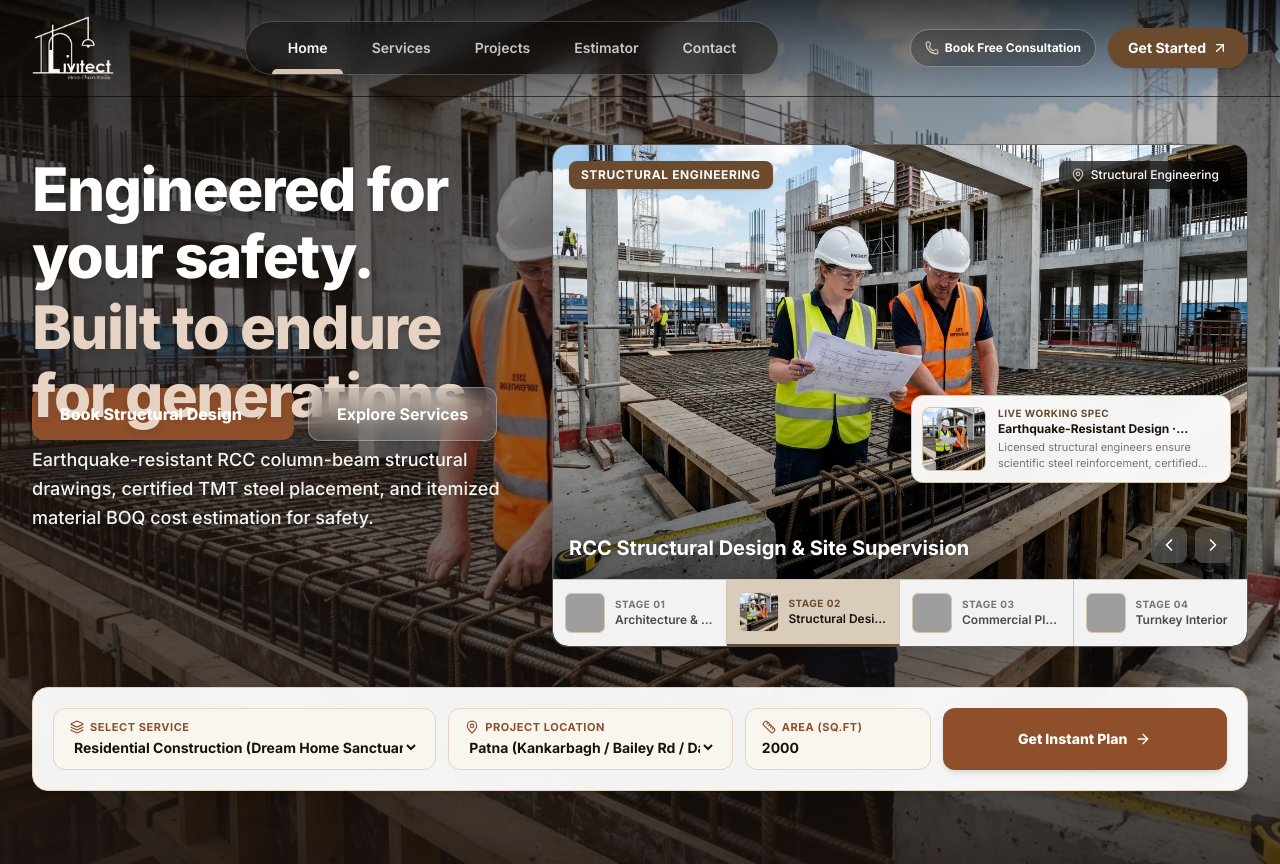
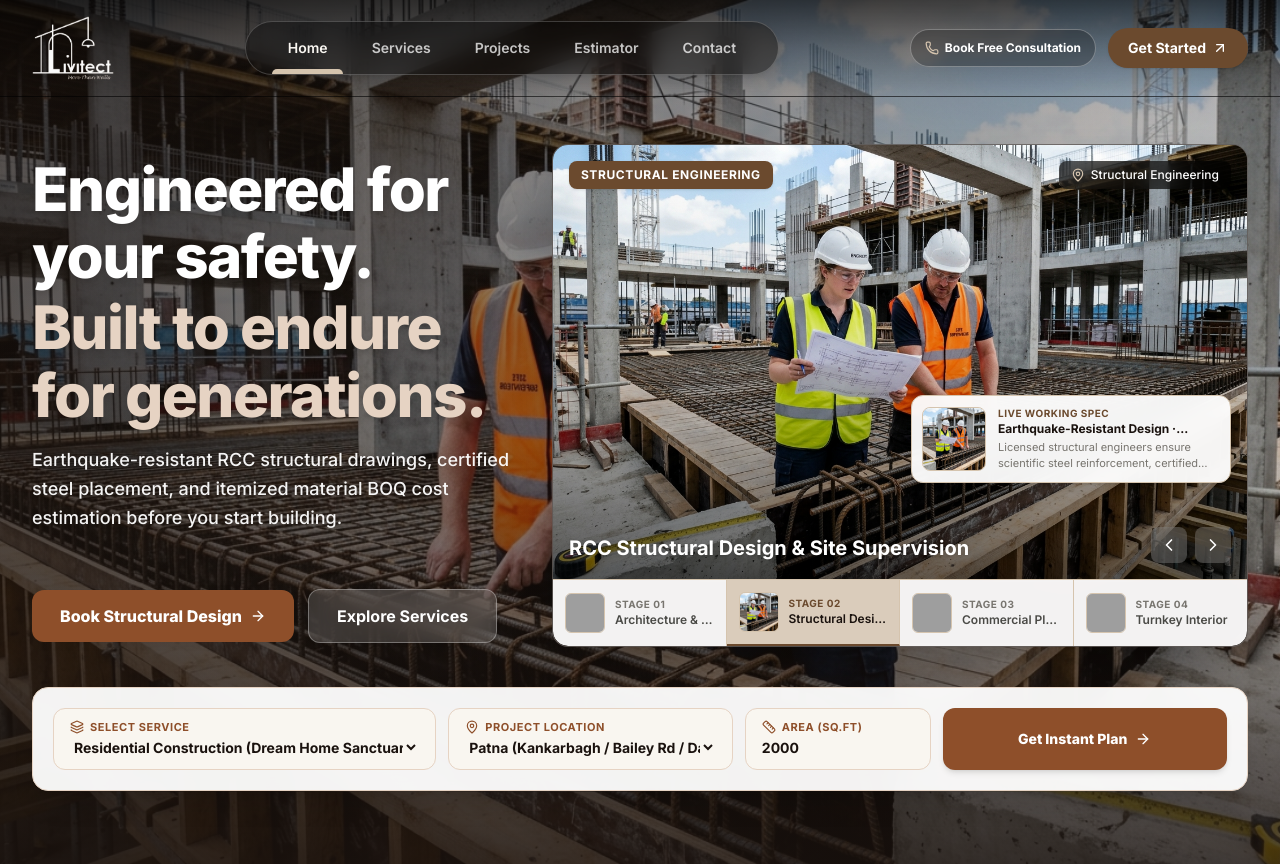
Before and after one commit to rohitpatel0011/Livitech_Design, a Next.js app: page / in a window 1280 px wide. Shown: the top 864 px of the page. Built offline with nearby package versions, Linux system fonts and the light colour scheme; grey boxes are pictures that could not be loaded.

Commit message:
feat: align hero buttons parallel to right card bottom and shorten Commercial Planning copy to simple words

```diff
--- a/src/components/home/HeroSection.tsx
+++ b/src/components/home/HeroSection.tsx
@@ -39,15 +39,15 @@ const HERO_STAGE_CONTENT: HeroStageContent[] = [
     headingLine1: "Engineered for your safety.",
     headingLine2: "Built to endure for generations.",
     description:
-      "Earthquake-resistant RCC column-beam structural drawings, certified TMT steel placement, and itemized material BOQ cost estimation for safety.",
+      "Earthquake-resistant RCC structural drawings, certified steel placement, and itemized material BOQ cost estimation before you start building.",
     primaryCtaText: "Book Structural Design",
     primaryCtaHref: "#cost-estimator",
   },
   {
-    headingLine1: "Build smart commercial spaces.",
-    headingLine2: "Designed for maximum daily footfall.",
+    headingLine1: "Build your commercial complex.",
+    headingLine2: "Modern shops and retail offices.",
     description:
-      "Modern glass facades, municipal building bye-law approval, basement parking design, and high-ROI architectural planning for retail complexes.",
+      "Approved building maps, modern glass showroom elevations, basement parking, and turnkey commercial complex construction across all Bihar.",
     primaryCtaText: "Book Commercial Plan",
     primaryCtaHref: "/services/commercial-construction",
   },
@@ -55,7 +55,7 @@ const HERO_STAGE_CONTENT: HeroStageContent[] = [
     headingLine1: "Step inside modern rooms.",
     headingLine2: "Before they are ever built.",
     description:
-      "Photorealistic 3D virtual walkthroughs, custom modular kitchens, luxury wardrobes, false ceiling plans, and designer ambient lighting execution.",
+      "Photorealistic 3D interior walkthroughs, custom modular kitchens, luxury wardrobes, false ceiling plans, and turnkey home finishing execution.",
     primaryCtaText: "Book Interior Design",
     primaryCtaHref: "/services/interior-design",
   },
@@ -124,9 +124,9 @@ export default function HeroSection() {
       {/* Main Container */}
       <div className="relative z-20 max-w-7xl mx-auto px-4 sm:px-6 lg:px-8 w-full my-auto">
         {/* TOP SPLIT: Left Copy + Right Interactive Visual Carousel */}
-        <div className="grid grid-cols-1 lg:grid-cols-12 gap-10 lg:gap-8 items-start">
-          {/* LEFT COLUMN (5 Cols): Clean Top-Aligned Content (No Bandage, No Pills, Zero Shift) */}
-          <div className="lg:col-span-5 flex flex-col justify-start pt-1 sm:pt-2 lg:pt-3">
+        <div className="grid grid-cols-1 lg:grid-cols-12 gap-10 lg:gap-8 items-stretch">
+          {/* LEFT COLUMN (5 Cols): Clean Top-Aligned Content & Bottom-Parallel Buttons */}
+          <div className="lg:col-span-5 flex flex-col justify-between pt-1 sm:pt-2 lg:pt-3">
             {/* 1. Dynamic Text Block (Fixed Height Container, only text fades in smoothly) */}
             <div className="h-[185px] sm:h-[195px] lg:h-[215px] flex flex-col justify-start">
               <div key={activeSlide} className="animate-hero-fade space-y-3 sm:space-y-4">
@@ -145,8 +145,8 @@ export default function HeroSection() {
               </div>
             </div>
 
-            {/* 2. Action Buttons (Position 100% Fixed, Never Jumps or Moves) */}
-            <div className="flex flex-wrap items-center gap-3.5 pt-4">
+            {/* 2. Action Buttons (Parallel to the bottom of the right-side card on desktop) */}
+            <div className="pt-6 lg:pt-0 mt-6 lg:mt-auto flex flex-wrap items-center gap-3.5 pb-1">
               <Link
                 href={stageContent.primaryCtaHref}
                 className="inline-flex items-center justify-center gap-2 bg-[#8E4F2A] hover:bg-[#6D3B1E] text-white font-extrabold px-7 py-3.5 rounded-xl shadow-booking hover:shadow-booking-hover transition-all text-sm sm:text-base cursor-pointer min-w-[230px]"
@@ -158,7 +158,7 @@ export default function HeroSection() {
               </Link>
               <Link
                 href="#services"
-                className="inline-flex items-center justify-center gap-2 bg-white/15 hover:bg-white/25 text-white font-bold px-7 py-3.5 rounded-xl border border-white/30 backdrop-blur-md transition-all text-sm sm:text-base cursor-pointer shadow-sm"
+                className="inline-flex items-center justify-center gap-2 bg-white/15 hover:bg-white/25 text-white font-bold px-7 py-3.5 rounded-xl border border-white/30 backdrop-blur-md transition-all text-sm sm:text-base cursor-pointer shadow-sm min-w-[170px]"
               >
                 <span>Explore Services</span>
               </Link>
```
